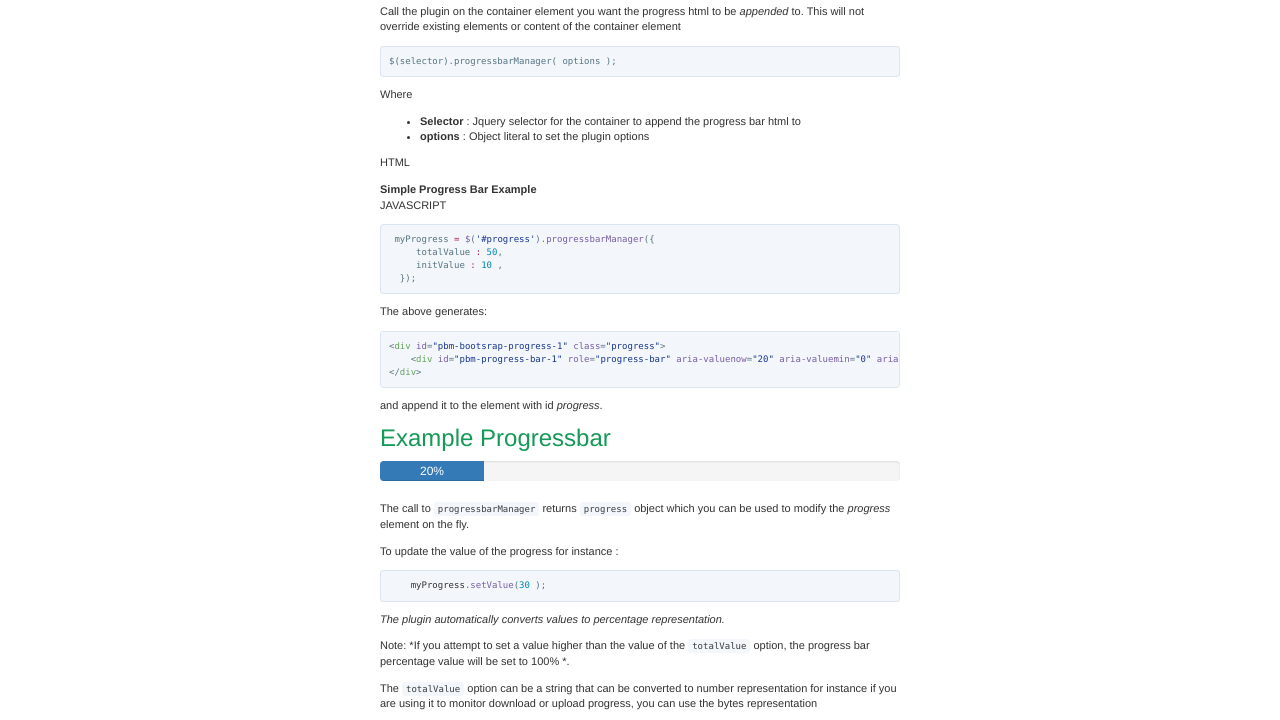
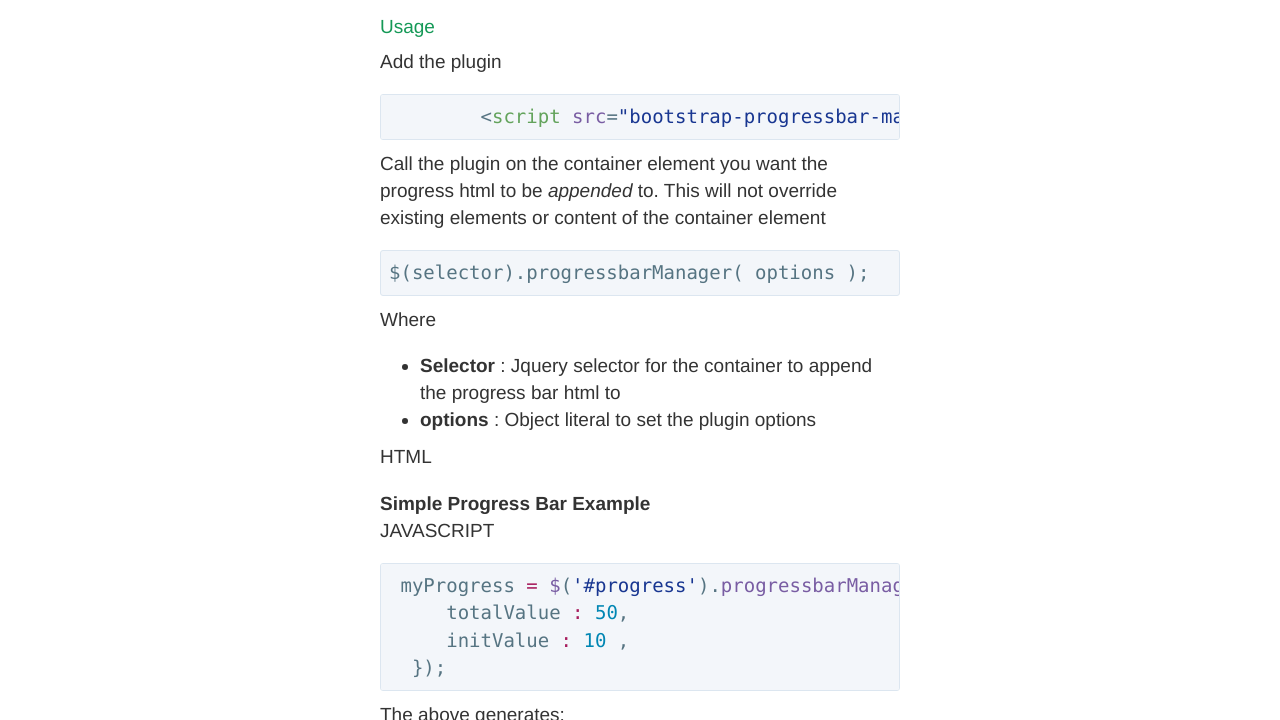
Before and after one commit to hollax/BootstrapProgressbarManager, a plain HTML site: page index.html in a window 1280 px wide. Shown: the part 802-1522 px from the top of the page. Drawn offline with nearby package versions, Linux system fonts and the light colour scheme.

Commit message:
Update index.html

```diff
--- a/index.html
+++ b/index.html
@@ -22,8 +22,8 @@
 		  body {
 		       font-size: 10px ;
 		  }
-		    body {
-		       font-size:  1.9rem;
+		   body *{
+		       font-size:  1.9rem !important;
 		  }
 
 	  </style>
```
